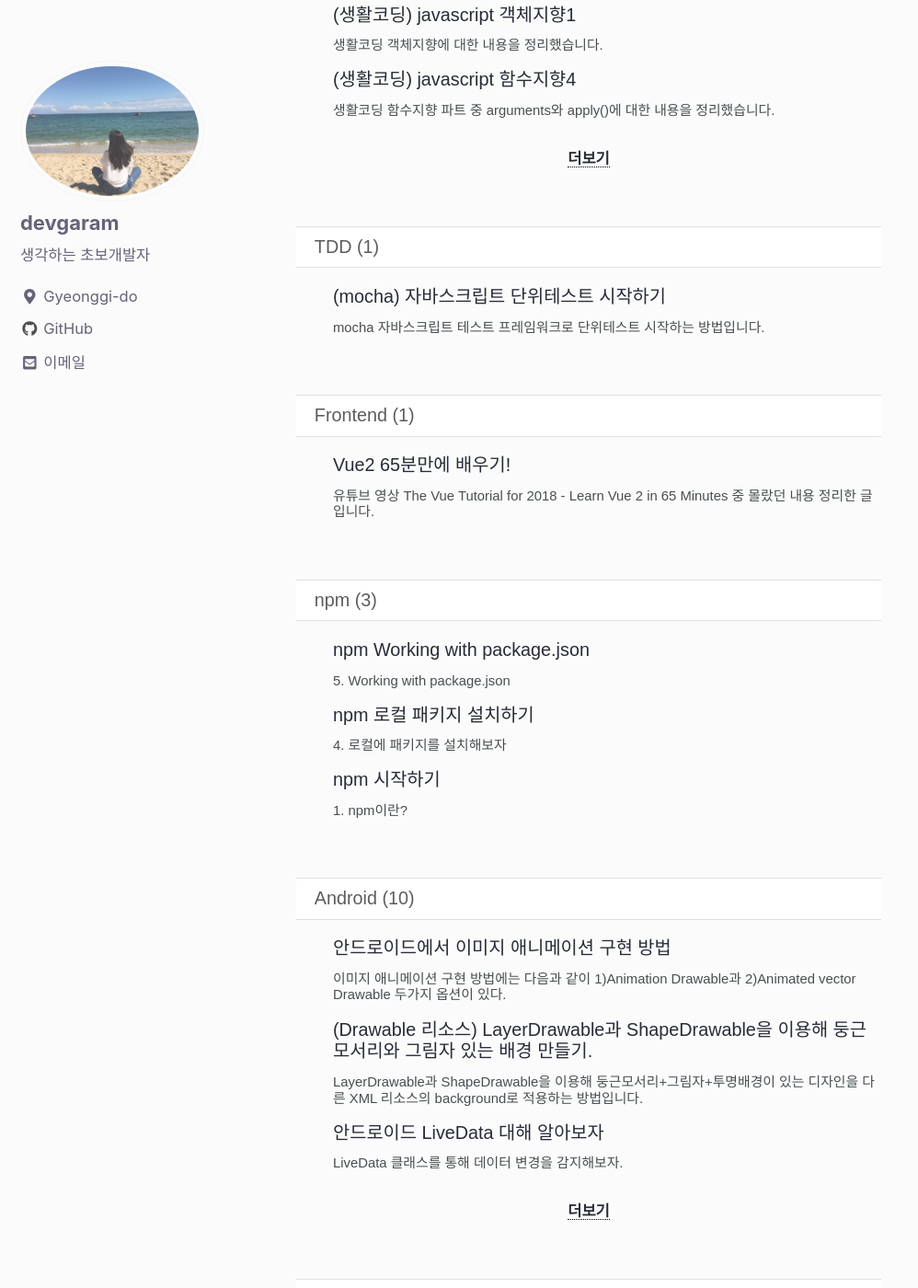
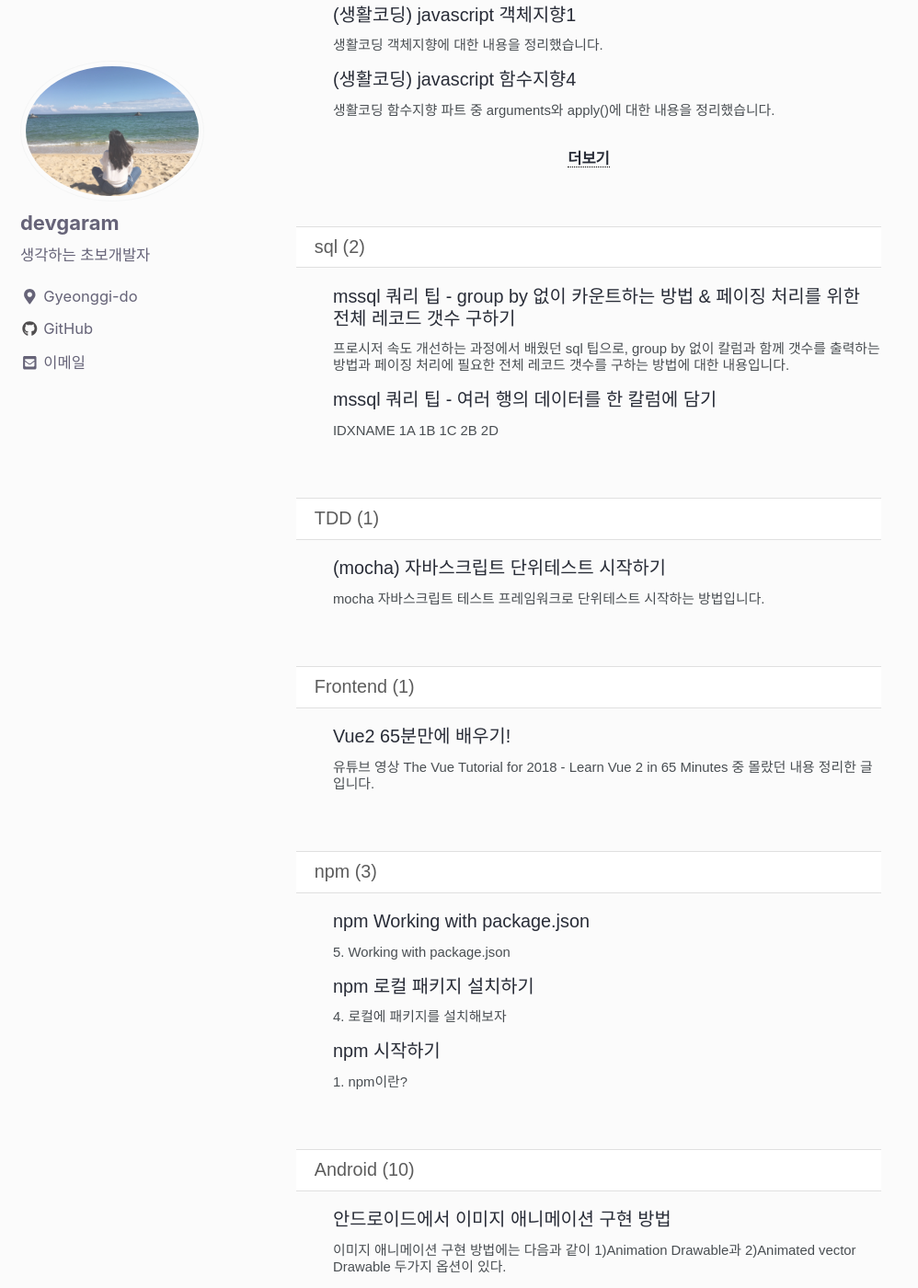
Before and after one commit to devgaram/prev-devgaram.github.io, a Jekyll site: the page built from index.html, in a window 1280 px wide and 1400 px high, scrolled down 776 px. Shown: the whole window at 92% size, without its empty margins (0-998 px from the left). Built offline with Jekyll 4.4.1, drawn with Linux system fonts in a browser that asks for light colours; cached includes are drawn as plain includes; nearby versions of some CDN libraries; some web fonts are replaced; the list of posts is cut into pages by our own code; some of the changed text lies outside the part shown.

Commit message:
포스팅

````diff
--- /dev/null
+++ b/_posts/2018-01-26-mssql-tip-1.md
@@ -0,0 +1,64 @@
+---
+layout : post-content
+title : mssql 쿼리 팁 - 여러 행의 데이터를 한 칼럼에 담기
+date : 2018-01-26
+tags : [mssql]
+categories : [sql]
+---
+
+<table class="half">
+<thead>
+	<tr><th>IDX</th><th>NAME </th></tr>
+</thead>
+<tbody>
+	<tr><td>1</td><td>A</td></tr>
+	<tr><td>1</td><td>B</td></tr>
+	<tr><td>1</td><td>C</td></tr>
+	<tr><td>2</td><td>B</td></tr>
+	<tr><td>2</td><td>D</td></tr>
+</tbody>
+</table>
+
+위 테이블을 아래와 같이 출력하고 싶다.
+
+<table class="half">
+<thead>
+	<tr><th>IDX</th><th>NAME </th></tr>
+</thead>
+<tbody>
+	<tr><td>1</td><td>A,B,C</td></tr>
+	<tr><td>2</td><td>B,D</td></tr>
+</tbody>
+</table>
+
+<br/><br/>
+
+```sql
+SELECT
+	DISTINCT IDX,
+	STUFF
+	( (
+		SELECT ',' + NAME FROM TB_NAME A WHERE A.IDX = B.IDX
+		FOR XML PATH('')
+	),1,1,'') AS NAME
+FROM TB_NAME B
+```
+
+STUFF(STRING,1,1,'') - 맨 앞 문자 한개 제거
+
+# STUFF 함수
+
+[참고페이지](https://docs.microsoft.com/ko-kr/sql/t-sql/functions/stuff-transact-sql)
+
+STUFF ( character_expression , start , length , replaceWith_expression )
+
+<table>
+<thead>
+	<tr><th>인수</th><th>설명</th></tr>
+</thead>
+<tbody>
+	<tr><td>start</td><td>삭제 및 삽입 시작 위치, 0, 음수면 NULL이 반환된다.</td></tr>
+	<tr><td>length</td><td>삭제 할 문자 수 지정, 0, 음수면 NULL이 반환된다.</td></tr>
+	<tr><td>replaceWith_expression </td><td>''이면 아무것도 삽입하지 않고 문자를 제거</td></tr>
+</tbody>
+</table>
--- a/_sass/minimal-mistakes/_page.scss
+++ b/_sass/minimal-mistakes/_page.scss
@@ -594,6 +594,9 @@
 	  }
       }
   }
+  table.half {
+	width: 50%;
+  }
 }
 #page__post-archive {
   margin-left: auto;
````
Also changed, not shown: 5 other files.
